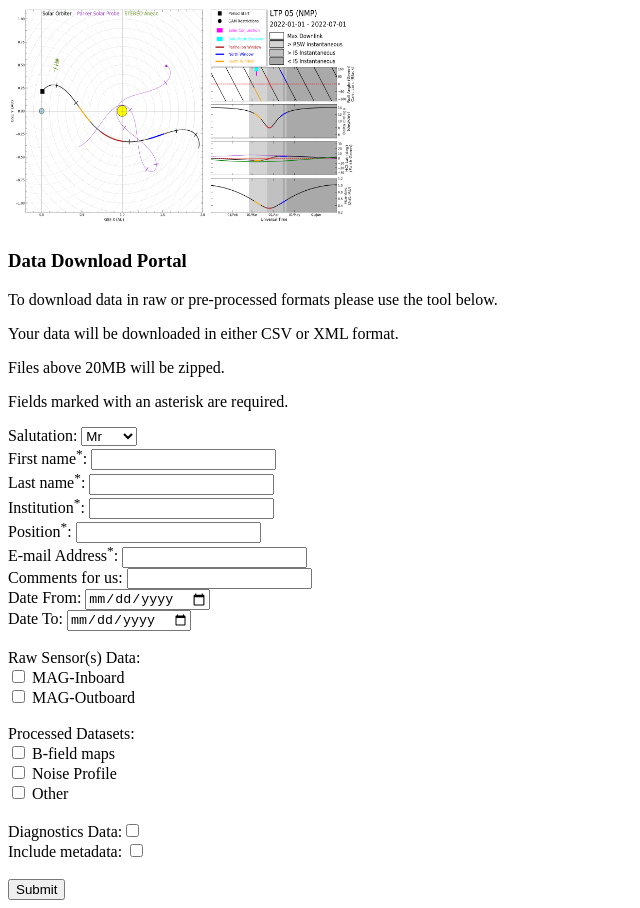
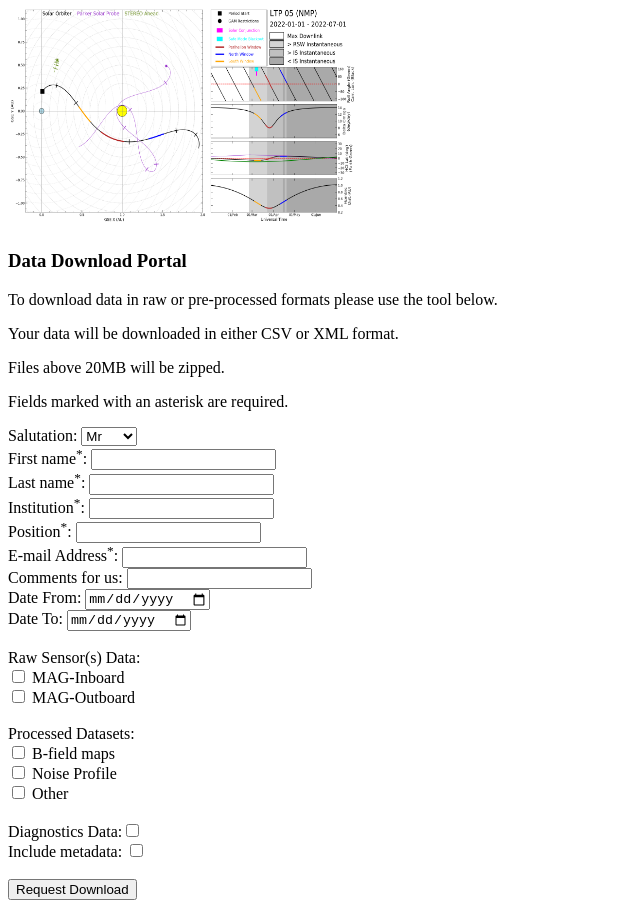
Before and after one commit to vsevans/vsevans.github.io, a plain HTML site: page index.html in a window 1280 px wide. Shown: the part 435-1343 px from the top of the page, without its empty margins (0-640 px from the left). Drawn offline with Linux system fonts and the light colour scheme.

Commit message:
Add files via upload

```diff
--- a/css/style.css
+++ b/css/style.css
@@ -46,3 +46,7 @@ h1 {
 table {
 	text-align:left;
 }
+/*
+.margins {
+	margin: 25px 50px;
+}*/
--- a/index.html
+++ b/index.html
@@ -28,7 +28,7 @@
 		<a href="http://sci.esa.int/solar-orbiter/" class="nav_bar">Analysis Requests</a>
 		<a href="http://sci.esa.int/solar-orbiter/" class="nav_bar">Contact</a>
 	</nav>
-
+	<div class="margins">
 	<h2>Overview</h2>
 	<p>Welcome to the homepage for the Solar Orbiter magnetometer project. Here you can download magnetometer data, submit bespoke data requests, check probe status and keep up to date with the latest project developments. </p>
 
@@ -93,9 +93,9 @@
 
 		Include metadata:
 <input type="checkbox" name="include_metadata" value="y"> <br><br>
-		<input type="submit" value="Submit">
+		<input type="submit" value="Request Download">
 	</form>
 
-
+</div>
 </body>
 </html>
```
